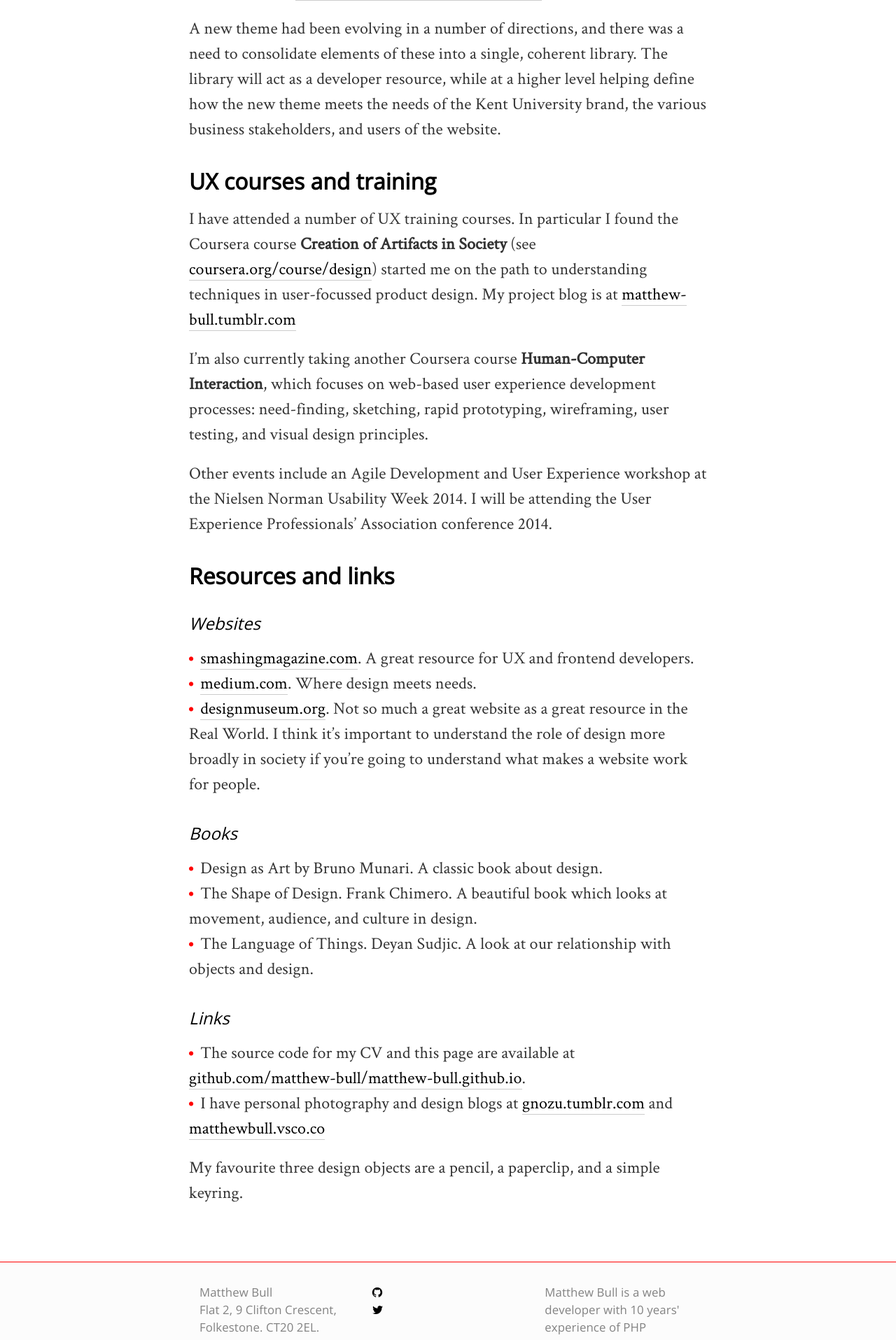
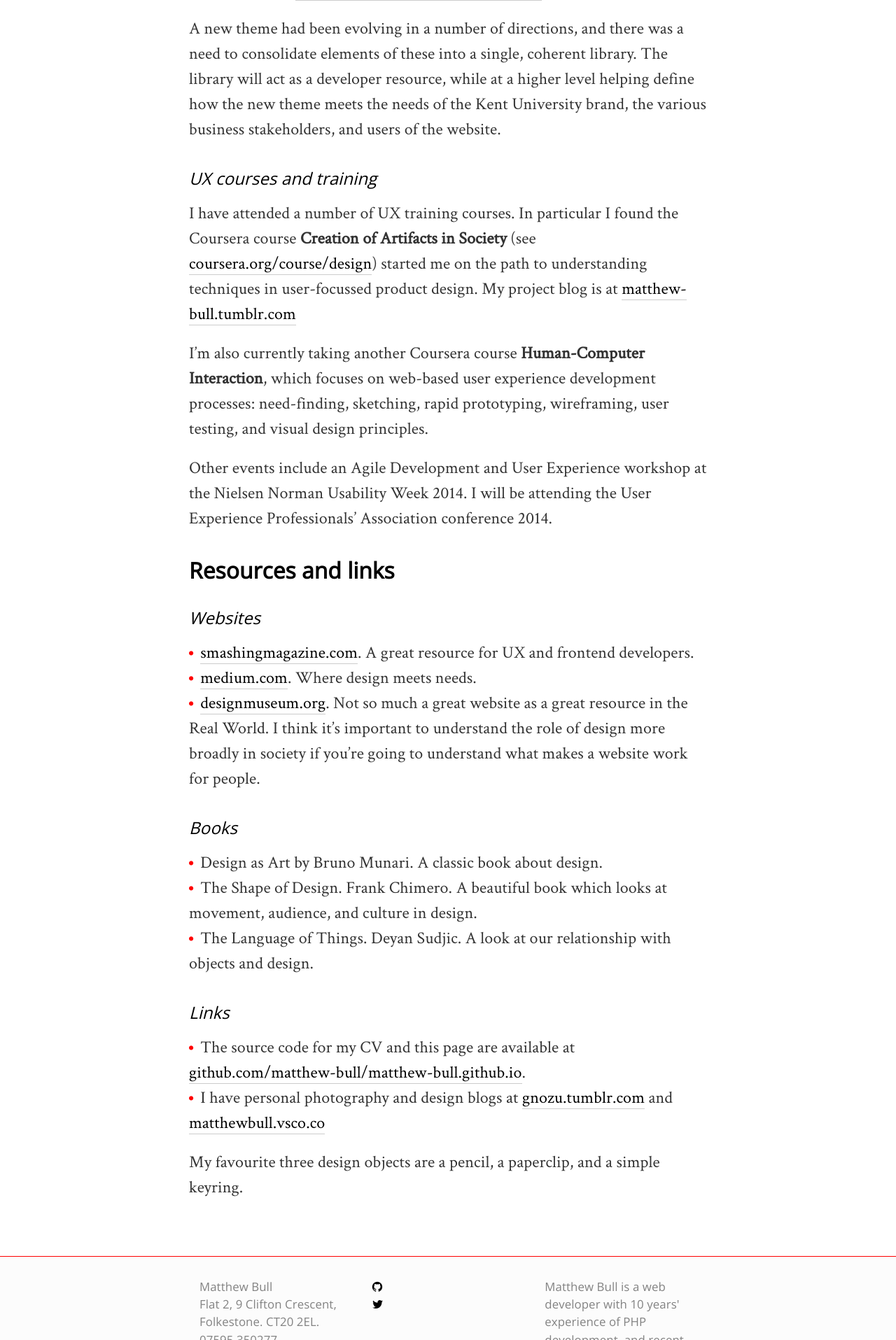
Before and after one commit to matthew-bull/matthew-bull.github.io, a Jekyll site: the page built from about.md, in a window 1280 px wide. Shown: the part 2046-3961 px from the top of the page at 70% size. Built offline with Jekyll 4.4.1, drawn with Linux system fonts in a browser that asks for light colours; nearby versions of some CDN libraries.

Commit message:
heading changes

```diff
--- a/about.md
+++ b/about.md
@@ -38,7 +38,7 @@
 
 A new theme had been evolving in a number of directions, and there was a need to consolidate elements of these into a single, coherent library. The library will act as a developer resource, while at a higher level helping define how the new theme meets the needs of the Kent University brand, the various business stakeholders, and users of the website.
 
-## UX courses and training
+### UX courses and training
 
 I have attended a number of UX training courses. In particular I found the Coursera course **Creation of Artifacts in Society** (see [coursera.org/course/design](https://www.coursera.org/course/design)) started me on the path to understanding techniques in user-focussed product design. My project blog is at [matthew-bull.tumblr.com](http://matthew-bull.tumblr.com/)
 
```
